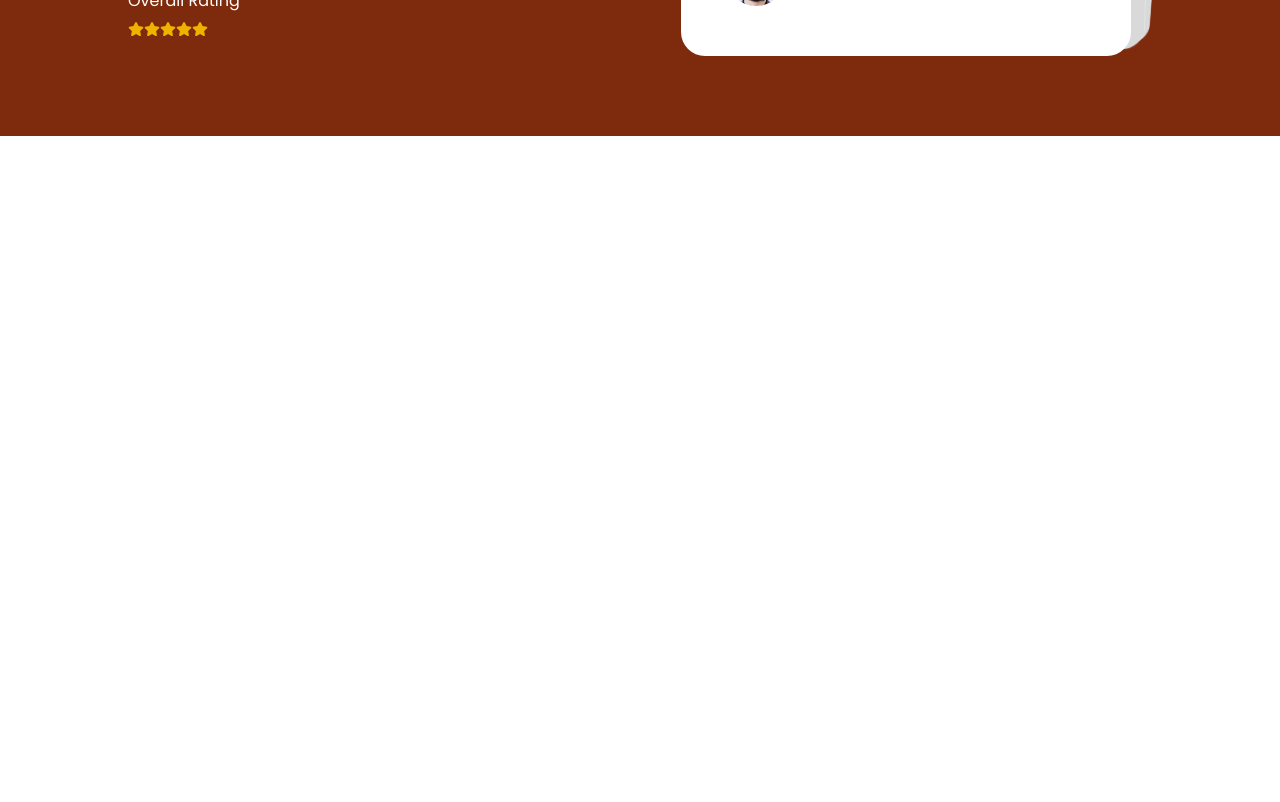
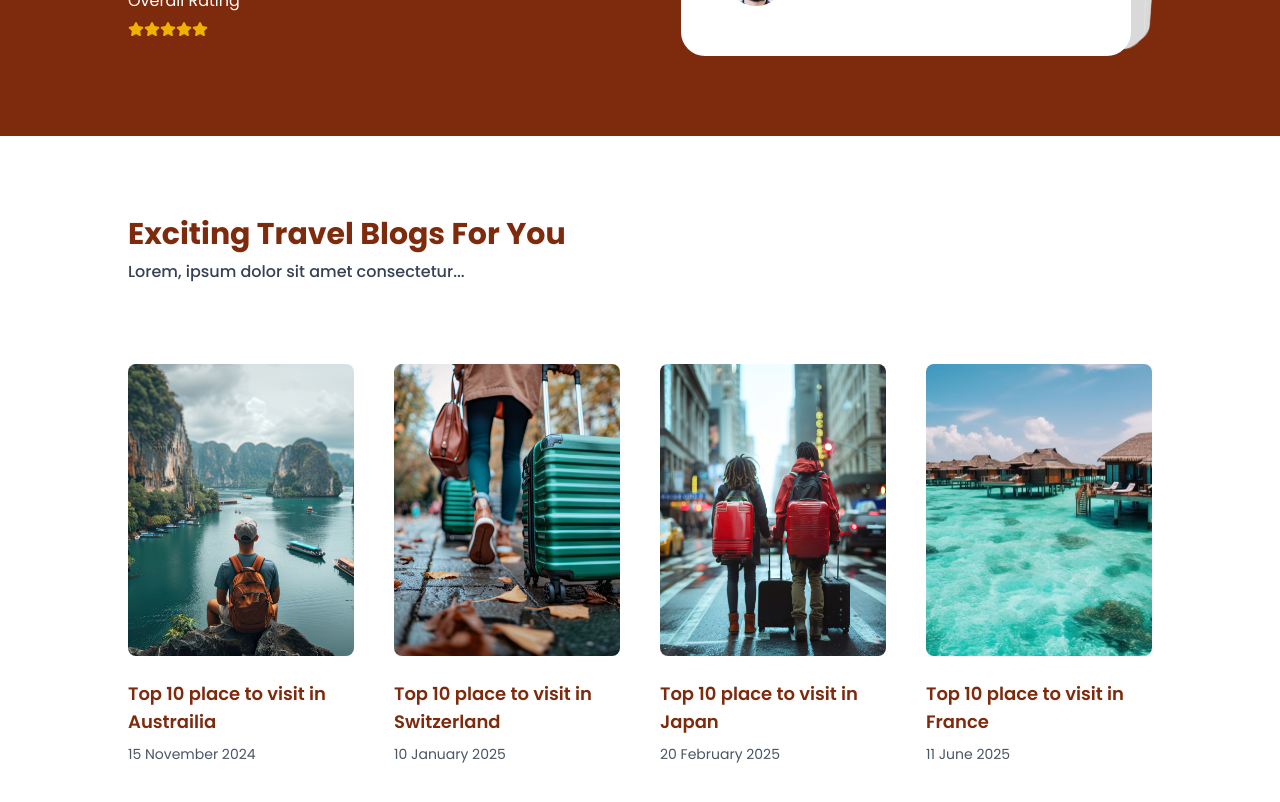
Before and after one commit to Santos2175/travel-app-nextjs, a Next.js app: page / in a window 1280 px wide. Shown: the part 3180-3982 px from the top of the page. Before the commit the page ends 3316 px from the top, so only its background shows below. Built offline with nearby package versions, Linux system fonts and the light colour scheme.

Commit message:
Blog section added

```diff
--- /dev/null
+++ b/components/Home/Blogs/Blog.tsx
@@ -0,0 +1,23 @@
+import SectionHeading from '@/components/Helper/SectionHeading';
+import { BLOG_DATA } from '@/data/data';
+import React from 'react';
+import BlogCard from './BlogCard';
+
+const Blog = () => {
+  return (
+    <section className='py-20'>
+      {/* SECTION HEADING */}
+      <SectionHeading heading='Exciting Travel Blogs For You' />
+
+      <div className='w-[80%] mx-auto grid grid-cols-1 md:grid-cols-2 lg:grid-cols-3 xl:grid-cols-4 gap-10  items-center mt-20'>
+        {BLOG_DATA.map((blog) => (
+          <div key={blog.id}>
+            <BlogCard blog={blog} />
+          </div>
+        ))}
+      </div>
+    </section>
+  );
+};
+
+export default Blog;
--- /dev/null
+++ b/components/Home/Blogs/BlogCard.tsx
@@ -0,0 +1,37 @@
+import Image from 'next/image';
+import React from 'react';
+
+type BlogCardProps = {
+  blog: {
+    id: number;
+    title: string;
+    image: string;
+    date: string;
+  };
+};
+
+const BlogCard = ({ blog }: BlogCardProps) => {
+  return (
+    <div className='flex flex-col h-[400px]'>
+      {/* BLOG IMAGE */}
+      <div className='h-[300px]'>
+        <Image
+          src={blog.image}
+          alt={blog.title}
+          width={300}
+          height={300}
+          className='h-full w-full object-cover rounded-lg'
+        />
+      </div>
+
+      {/* BLOG DETAIL */}
+
+      <h2 className='mt-6 text-lg text-orange-900 font-semibold hover:text-slate-600 cursor-pointer transition-all duration-200'>
+        {blog.title}
+      </h2>
+      <p className='text-sm text-gray-600  mt-2'>{blog.date}</p>
+    </div>
+  );
+};
+
+export default BlogCard;
--- a/components/Home/Home.tsx
+++ b/components/Home/Home.tsx
@@ -4,6 +4,7 @@ import Destination from './Destination/Destination';
 import Hotel from './Hotel/Hotel';
 import WhyChooseUs from '../WhyChooseUs/WhyChooseUs';
 import ClientReview from './Review/ClientReview';
+import Blog from './Blogs/Blog';
 
 const Home = () => {
   return (
@@ -13,6 +14,7 @@ const Home = () => {
       <Hotel />
       <WhyChooseUs />
       <ClientReview />
+      <Blog />
     </div>
   );
 };
--- a/data/data.ts
+++ b/data/data.ts
@@ -219,3 +219,31 @@ export const WHY_CHOOSE_DATA = [
     description: 'Lorem ispusldf slfdle sjdlkf lskdf',
   },
 ];
+
+// BLOG DATA
+export const BLOG_DATA = [
+  {
+    id: 1,
+    title: 'Top 10 place to visit in Austrailia',
+    image: '/images/n1.jpg',
+    date: '15 November 2024',
+  },
+  {
+    id: 2,
+    title: 'Top 10 place to visit in Switzerland',
+    image: '/images/n2.jpg',
+    date: '10 January 2025',
+  },
+  {
+    id: 3,
+    title: 'Top 10 place to visit in Japan',
+    image: '/images/n3.jpg',
+    date: '20 February 2025',
+  },
+  {
+    id: 4,
+    title: 'Top 10 place to visit in France',
+    image: '/images/n4.jpg',
+    date: '11 June 2025',
+  },
+];
```
